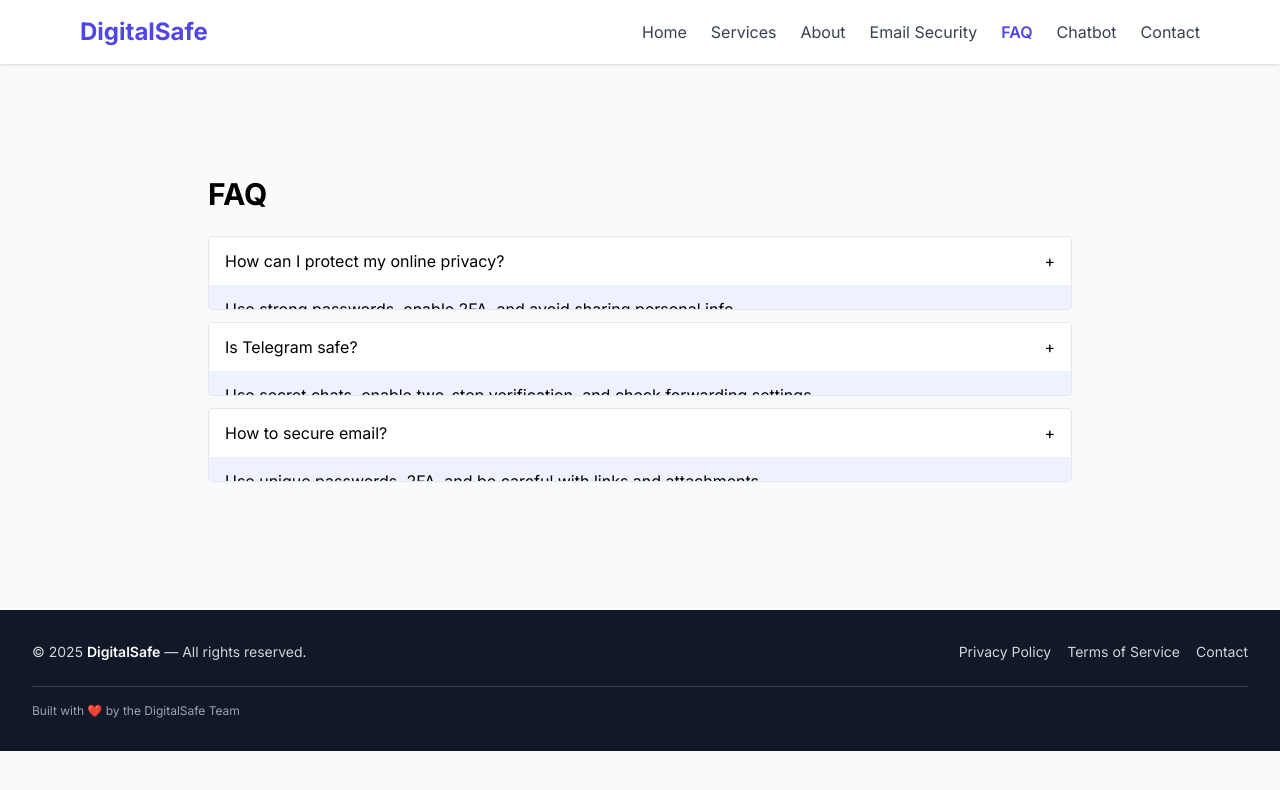
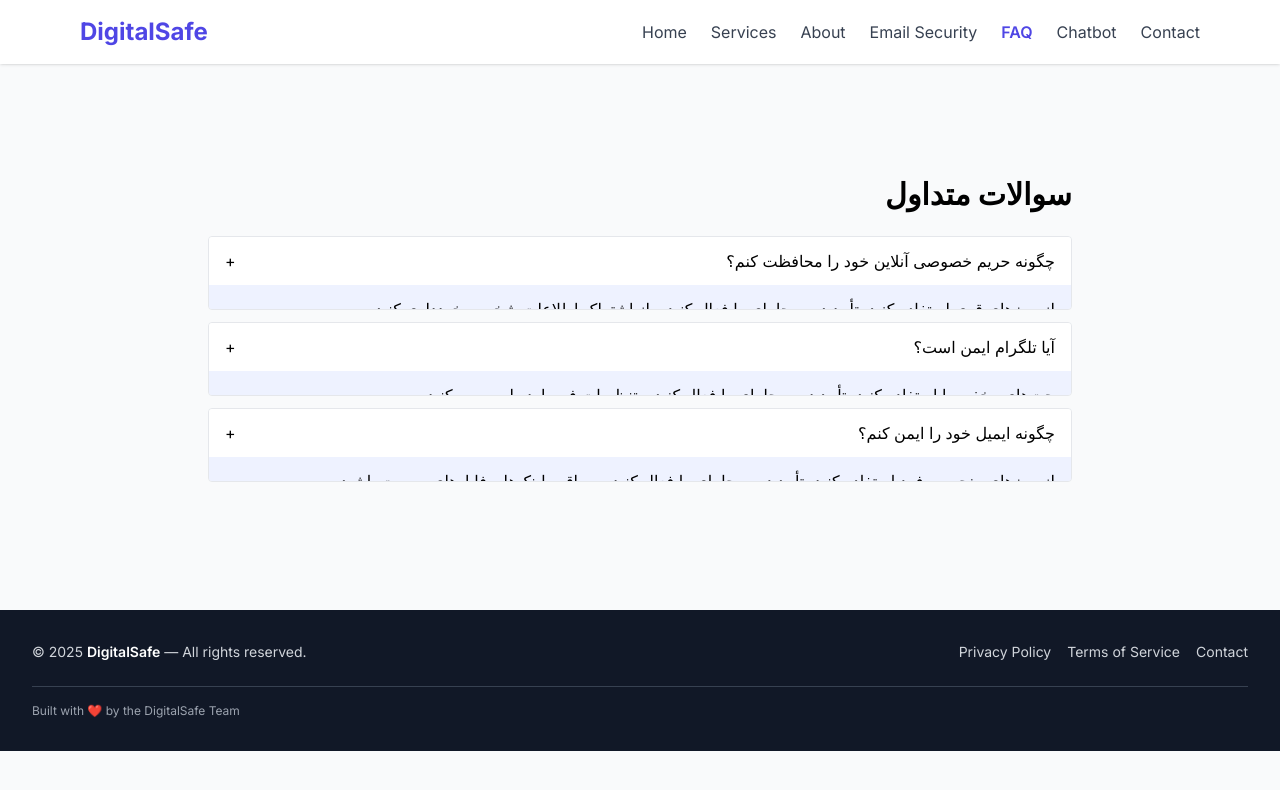
Before and after one commit to FSRahimi/Debug-Pro-Web, a React (Vite) app: page /faq in a window 1280 px wide. Shown: the top 790 px of the page. Built offline with nearby package versions, Linux system fonts and the light colour scheme.

Commit message:
transalte the content of FAQ Page to persion

```diff
--- a/src/i18n/i18n.js
+++ b/src/i18n/i18n.js
@@ -17,7 +17,16 @@ i18n
           // About page
           about_title: "About DigitalSafe",
           about_desc1: "DigitalSafe helps Afghan women learn how to stay safe online with practical tips, workshops, and resources.",
-          about_desc2: "We focus on privacy, secure messaging, email safety and digital literacy."
+          about_desc2: "We focus on privacy, secure messaging, email safety and digital literacy.",
+        // FAQ pagge
+        faq_title: "FAQ",
+        faq_q1: "How can I protect my online privacy?",
+        faq_a1: "Use strong passwords, enable 2FA, and avoid sharing personal info.",
+        faq_q2: "Is Telegram safe?",
+        faq_a2: "Use secret chats, enable two-step verification, and check forwarding settings.",
+        faq_q3: "How to secure email?",
+        faq_a3: "Use unique passwords, 2FA, and be careful with links and attachments.",
+
         },
       },
       fa: {
@@ -31,7 +40,18 @@ i18n
           // About page
           about_title: "درباره DigitalSafe",
           about_desc1: "DigitalSafe به زنان افغان کمک می‌کند تا با نکات عملی، کارگاه‌ها و منابع، آنلاین ایمن بمانند.",
-          about_desc2: "تمرکز ما بر حریم خصوصی، پیام‌رسانی امن، امنیت ایمیل و سواد دیجیتال است."
+          about_desc2: "تمرکز ما بر حریم خصوصی، پیام‌رسانی امن، امنیت ایمیل و سواد دیجیتال است.",
+
+          // FAG Page
+           faq_title: "سوالات متداول",
+           faq_q1: "چگونه حریم خصوصی آنلاین خود را محافظت کنم؟",
+           faq_a1: "از رمزهای قوی استفاده کنید، تأیید دو مرحله‌ای را فعال کنید و از اشتراک اطلاعات شخصی خودداری کنید.",
+           faq_q2: "آیا تلگرام ایمن است؟",
+           faq_a2: "چت‌های مخفی را استفاده کنید، تأیید دو مرحله‌ای را فعال کنید و تنظیمات فوروارد را بررسی کنید.",
+           faq_q3: "چگونه ایمیل خود را ایمن کنم؟",
+          faq_a3: "از رمزهای منحصربه‌فرد استفاده کنید، تأیید دو مرحله‌ای را فعال کنید و مراقب لینک‌ها و فایل‌های پیوست باشید.",
+
+
         },
       },
     },
--- a/src/pages/FAQ.jsx
+++ b/src/pages/FAQ.jsx
@@ -1,24 +1,58 @@
+// import React, { useState } from 'react'
+
+// export default function FAQ(){
+//   const [open, setOpen] = useState(null)
+//   const faqs = [
+//     {q:'How can I protect my online privacy?', a:'Use strong passwords, enable 2FA, and avoid sharing personal info.'},
+//     {q:'Is Telegram safe?', a:'Use secret chats, enable two-step verification, and check forwarding settings.'},
+//     {q:'How to secure email?', a:'Use unique passwords, 2FA, and be careful with links and attachments.'}
+//   ]
+//   return (
+//     <section className="py-20">
+//       <div className="max-w-4xl mx-auto px-4">
+//         <h2 className="text-3xl font-bold mb-6">FAQ</h2>
+//         <div className="space-y-3">
+//           {faqs.map((f,idx)=>(
+//             <div key={idx} className="border rounded overflow-hidden">
+//               <button onClick={()=>setOpen(open===idx?null:idx)} className="w-full text-left px-4 py-3 bg-white flex justify-between items-center">
+//                 <span>{f.q}</span>
+//                 <span>{open===idx?'-':'+'}</span>
+//               </button>
+//               <div style={{maxHeight: open===idx? '200px':'0px', transition:'max-height 0.35s ease'}} className="overflow-hidden px-4 py-3 bg-indigo-50">
+//                 {f.a}
+//               </div>
+//             </div>
+//           ))}
+//         </div>
+//       </div>
+//     </section>
+//   )
+// }
 import React, { useState } from 'react'
+import { useTranslation } from 'react-i18next'
 
 export default function FAQ(){
   const [open, setOpen] = useState(null)
+  const { t, i18n } = useTranslation()
+
   const faqs = [
-    {q:'How can I protect my online privacy?', a:'Use strong passwords, enable 2FA, and avoid sharing personal info.'},
-    {q:'Is Telegram safe?', a:'Use secret chats, enable two-step verification, and check forwarding settings.'},
-    {q:'How to secure email?', a:'Use unique passwords, 2FA, and be careful with links and attachments.'}
+    {q: t('faq_q1'), a: t('faq_a1')},
+    {q: t('faq_q2'), a: t('faq_a2')},
+    {q: t('faq_q3'), a: t('faq_a3')}
   ]
+
   return (
-    <section className="py-20">
+    <section className="py-20" dir={i18n.language === 'fa' ? 'rtl' : 'ltr'}>
       <div className="max-w-4xl mx-auto px-4">
-        <h2 className="text-3xl font-bold mb-6">FAQ</h2>
+        <h2 className="text-3xl font-bold mb-6">{t('faq_title')}</h2>
         <div className="space-y-3">
-          {faqs.map((f,idx)=>(
+          {faqs.map((f, idx) => (
             <div key={idx} className="border rounded overflow-hidden">
-              <button onClick={()=>setOpen(open===idx?null:idx)} className="w-full text-left px-4 py-3 bg-white flex justify-between items-center">
+              <button onClick={() => setOpen(open === idx ? null : idx)} className="w-full text-left px-4 py-3 bg-white flex justify-between items-center">
                 <span>{f.q}</span>
-                <span>{open===idx?'-':'+'}</span>
+                <span>{open === idx ? '-' : '+'}</span>
               </button>
-              <div style={{maxHeight: open===idx? '200px':'0px', transition:'max-height 0.35s ease'}} className="overflow-hidden px-4 py-3 bg-indigo-50">
+              <div style={{maxHeight: open === idx ? '200px' : '0px', transition:'max-height 0.35s ease'}} className="overflow-hidden px-4 py-3 bg-indigo-50">
                 {f.a}
               </div>
             </div>
```
